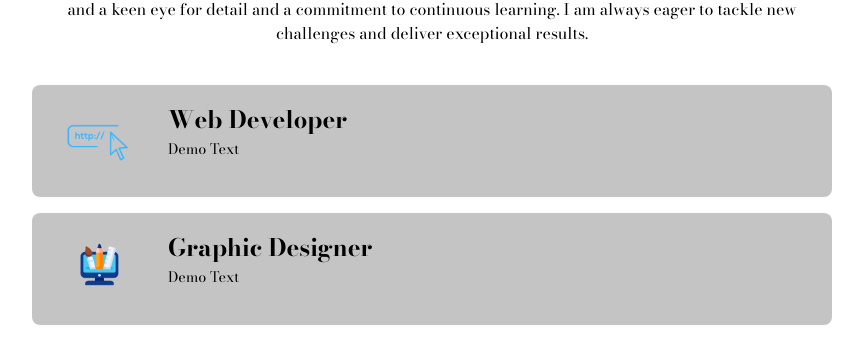
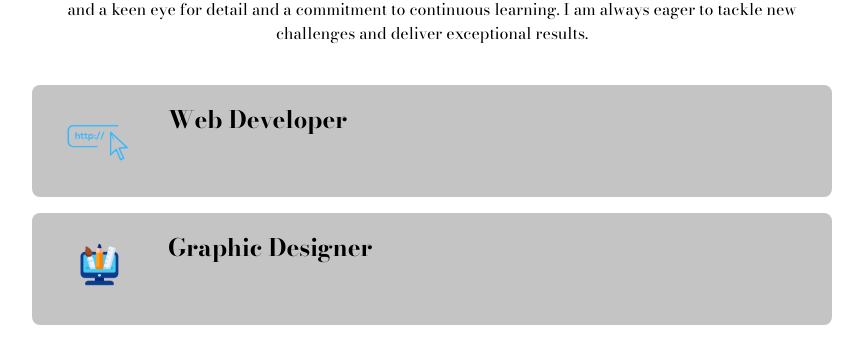
Before and after one commit to JoseneyJ/PortfolioFinal2, a React (Create React App) app: page / in a window 1280 px wide. Shown: the part 1012-1350 px from the top of the page, without its empty margins (208-1071 px from the left). Built offline with nearby package versions, Linux system fonts and the light colour scheme; the HTML template or start-up script is replaced by a standard one.

Commit message:
Skills update

```diff
--- a/src/components/Skills/skills.js
+++ b/src/components/Skills/skills.js
@@ -14,14 +14,12 @@ const Skills = () => {
             <img src={UIDesign} alt= "UIDesign" className="skillBarImg" />
             <div className="skillBarText">
                 <h2>Web Developer</h2>
-                <p>Demo Text</p>
             </div>
             </div>
             <div className='skillBar'>
             <img src={WebDesign} alt="WebDesign" className="skillBarImg" />
             <div className="skillBarText">
                 <h2>Graphic Designer</h2>
-                <p>Demo Text</p>
             </div>
             </div>
         </div>
```
